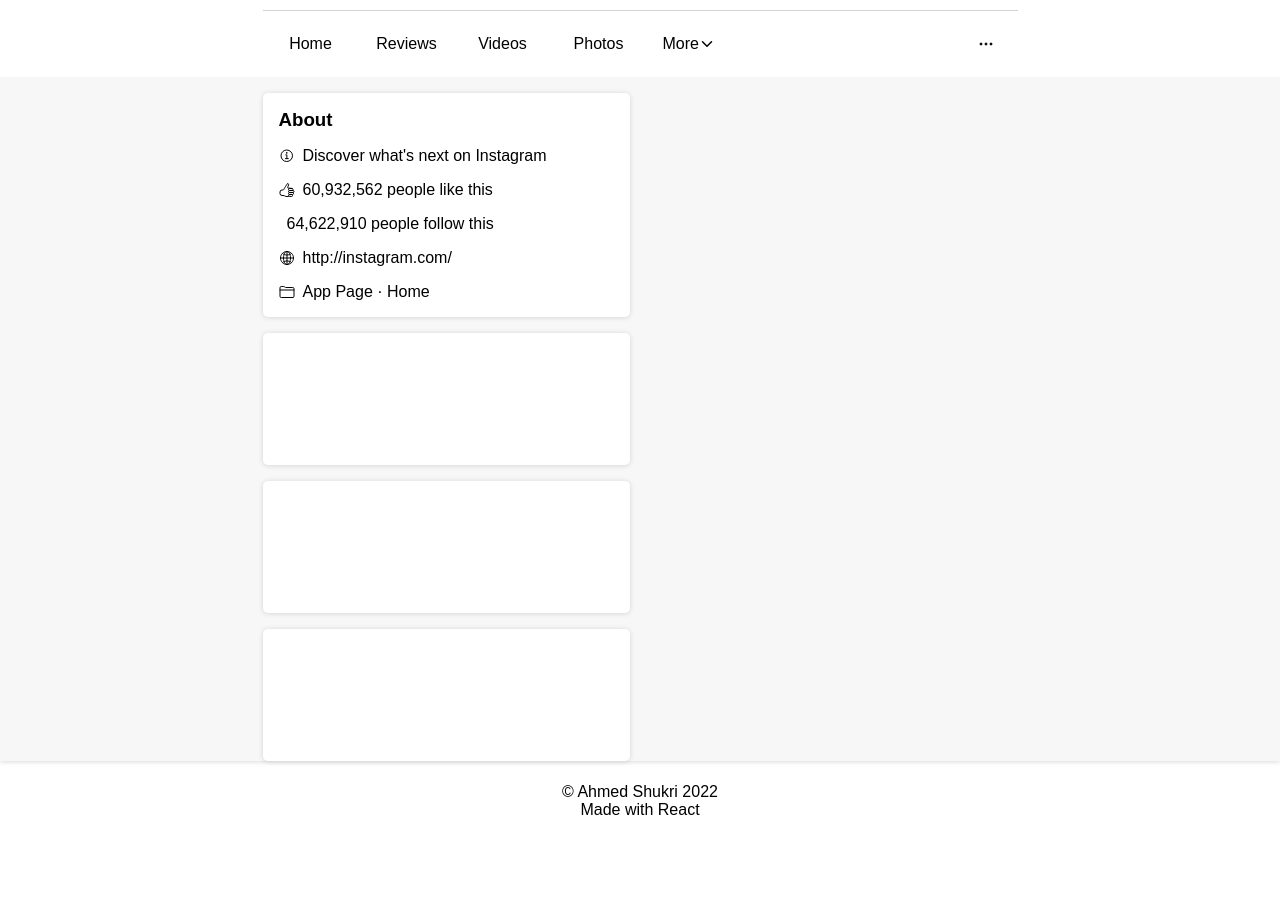
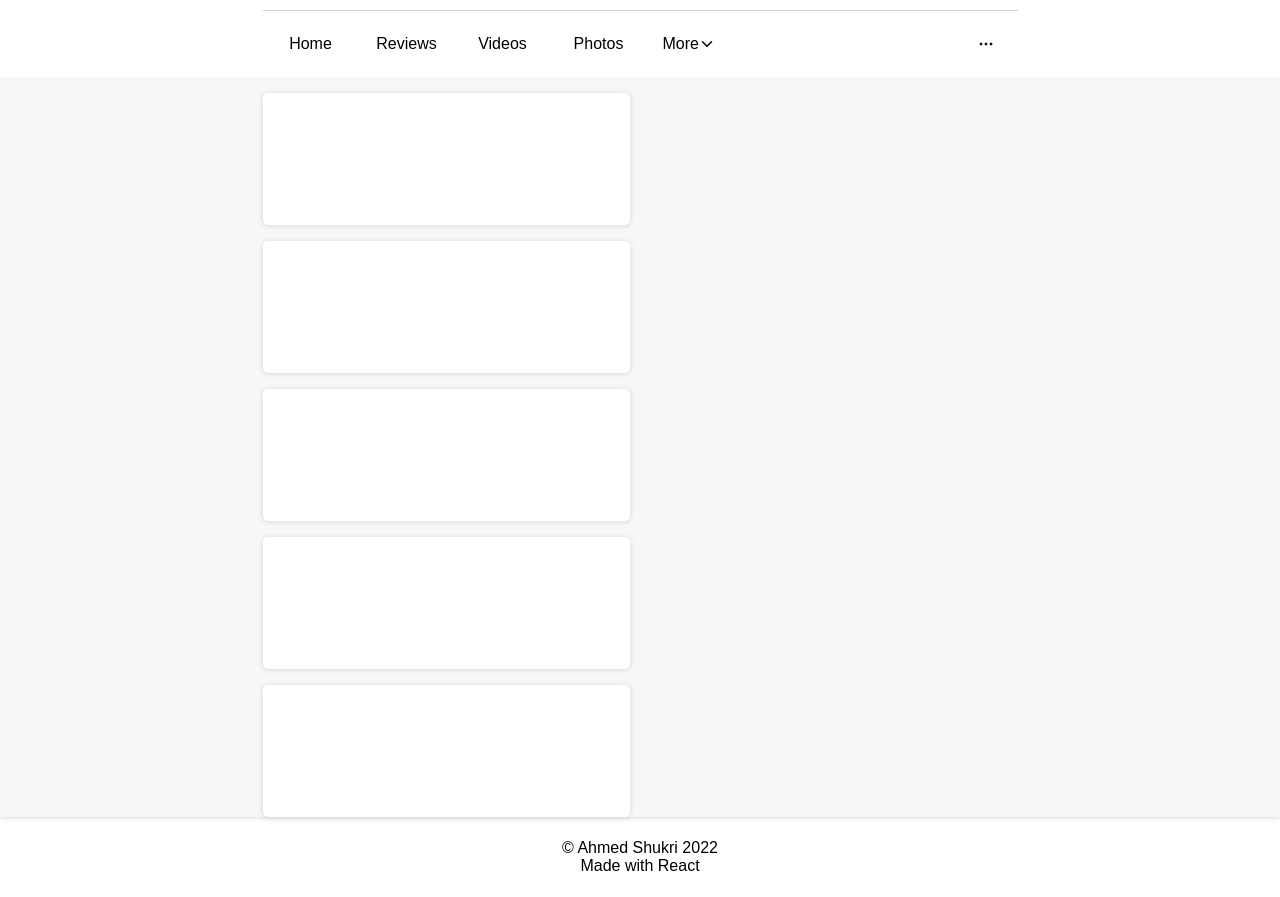
Before and after one commit to Ahmed-Shukri02/TextApp, a React (Create React App) app: page /reviews in a window 1280 px wide. Shown: the part 478-1375 px from the top of the page. Before the commit the page ends 1319 px from the top, so only its background shows below. Built offline with nearby package versions, Linux system fonts and the light colour scheme.

Commit message:
added routers for profile

```diff
--- a/src/Main.js
+++ b/src/Main.js
@@ -1,24 +1,26 @@
 import React from "react";
+import { BrowserRouter as Router, Route, Switch } from "react-router-dom";
 import "./index-style.css";
 import "./components/Content/Content.css";
 import ProfileCard from "./components/ProfileCard";
-import ContentLeft from "./components/Content/ContentLeft";
-import ContentRight from "./components/Content/ContentRight";
+import ContentHome from "./components/Content/ContentHome/ContentHome";
+import ContentReview from "./components/Content/ContentReview/ContentReview";
 
 
 export default function Main(){
 
     return (
-        <div className="main-container">
-            <ProfileCard/>
+        <Router>
+            <div className="main-container">
+                <ProfileCard/>
+                <div className="content-container">
+                        <Switch>
+                            <Route path={"/home"}> <ContentHome/> </Route>
+                            <Route path={"/reviews"}> <ContentReview/> </Route>
+                        </Switch>
+                    </div>
 
-            <div className="content-container">
-                <div className="content">
-                    <ContentLeft/>
-                    <ContentRight/>
-                </div>
             </div>
-
-        </div>
+        </Router>
     )
 }
--- a/src/components/Content/Content.css
+++ b/src/components/Content/Content.css
@@ -1,3 +1,7 @@
+a {
+  all: unset;
+}
+
 .content-container {
   margin: 0 auto;
   background-color: rgb(247, 247, 247);
@@ -11,16 +15,17 @@
   flex-direction: row;
   padding-top: 1em;
 }
-.content .content-right {
+
+.content-home .content-home-right {
   flex-basis: 100%;
 }
-.content .content-left {
+.content-home .content-home-left {
   display: flex;
   flex-direction: column;
   gap: 1em;
   flex-basis: 80%;
 }
-.content .content-left > * {
+.content-home .content-home-left > * {
   min-height: 100px;
   width: 100%;
   background-color: white;
@@ -29,15 +34,34 @@
   padding: 1em;
   font-size: 1rem;
 }
-.content .content-left .about {
+.content-home .content-home-left .about {
   display: flex;
   flex-direction: column;
   gap: 1em;
 }
-.content .content-left .about > * {
+.content-home .content-home-left .about > * {
   display: flex;
   flex-direction: row;
   align-items: center;
   justify-content: start;
   gap: 0.5em;
+}
+
+.content-review .content-review-right {
+  flex-basis: 100%;
+}
+.content-review .content-review-left {
+  display: flex;
+  flex-direction: column;
+  gap: 1em;
+  flex-basis: 80%;
+}
+.content-review .content-review-left > * {
+  min-height: 100px;
+  width: 100%;
+  background-color: white;
+  box-shadow: 0 0.5px 5px lightgray;
+  border-radius: 5px;
+  padding: 1em;
+  font-size: 1rem;
 }/*# sourceMappingURL=Content.css.map */
--- a/src/components/Content/Content.scss
+++ b/src/components/Content/Content.scss
@@ -1,11 +1,13 @@
+a{
+    all: unset;
+}
+
 .content-container{
     margin: 0 auto;
-
     background-color: rgb(247, 247, 247);
 }
 
 .content{
-
     width: 80%;
     max-width: 755px;
     margin: 0 auto;
@@ -13,12 +15,14 @@
     display: flex;
     flex-direction: row;
     padding-top: 1em;
+}
 
-    .content-right{
+.content-home{
+    .content-home-right{
         flex-basis: 100%;
     }
 
-    .content-left{
+    .content-home-left{
         display: flex;
         flex-direction: column;
         gap: 1em;
@@ -49,3 +53,28 @@
         }
     }
 }
+
+
+.content-review{
+
+    .content-review-right{
+        flex-basis: 100%;
+    }
+
+    .content-review-left{
+        display: flex;
+        flex-direction: column;
+        gap: 1em;
+        flex-basis: 80%;
+
+        >*{
+            min-height: 100px;
+            width: 100%;
+            background-color: white;
+            box-shadow: 0 .5px 5px lightgray;
+            border-radius: 5px;
+            padding: 1em;
+            font-size: 1rem;
+        }
+    }
+}
--- /dev/null
+++ b/src/components/Content/ContentHome/ContentHome.js
@@ -0,0 +1,12 @@
+import React from "react";
+import ContentLeft from "./ContentLeft";
+import ContentRight from "./ContentRight";
+
+export default function ContentHome(){
+    return (
+        <div className="content content-home">
+            <ContentLeft/>
+            <ContentRight/>
+        </div>
+    )
+}
--- a/src/components/Content/ContentLeft.js
+++ b/src/components/Content/ContentHome/ContentLeft.js
@@ -1,12 +1,12 @@
 import React from "react";
-import FolderIcon from "../../icon-components/folder-outline";
-import GlobeIcon from "../../icon-components/globe-outline";
-import InfoIcon from "../../icon-components/information-circle-outline";
-import ThumbUpIcon from "../../icon-components/thumbs-up-outline";
+import FolderIcon from "../../../icon-components/folder-outline";
+import GlobeIcon from "../../../icon-components/globe-outline";
+import InfoIcon from "../../../icon-components/information-circle-outline";
+import ThumbUpIcon from "../../../icon-components/thumbs-up-outline";
 
 export default function ContentLeft(){
     return (
-        <div className="content-left">
+        <div className="content-home-left">
             <div className="about">
                 <h3>About</h3>
                 <div><InfoIcon/>Discover what's next on Instagram</div>
--- a/src/components/Content/ContentRight.js
+++ b/src/components/Content/ContentHome/ContentRight.js
@@ -2,7 +2,7 @@
 
 export default function ContentRight(){
     return (
-        <div className="content-right">
+        <div className="content-home-right">
 
         </div>
     )
--- /dev/null
+++ b/src/components/Content/ContentReview/ContentReview.js
@@ -0,0 +1,12 @@
+import React from "react";
+import ContentReviewLeft from "./ContentReviewLeft";
+import ContentReviewRight from "./ContentReviewRight";
+
+export default function ContentReview(){
+    return (
+        <div className="content content-review">
+            <ContentReviewLeft/>
+            <ContentReviewRight/>
+        </div>
+    )
+}
--- /dev/null
+++ b/src/components/Content/ContentReview/ContentReviewLeft.js
@@ -0,0 +1,13 @@
+import React from "react";
+
+export default function ContentReviewLeft(){
+    return (
+        <div className="content-review-left">
+            <div></div>
+            <div></div>
+            <div></div>
+            <div></div>
+            <div></div>
+        </div>
+    )
+}
--- /dev/null
+++ b/src/components/Content/ContentReview/ContentReviewRight.js
@@ -0,0 +1,9 @@
+import React from "react";
+
+export default function ContentReviewRight(){
+    return (
+        <div className="content-review-right">
+
+        </div>
+    )
+}
--- a/src/components/profileNav.js
+++ b/src/components/profileNav.js
@@ -1,4 +1,5 @@
 import React, {useState} from "react";
+import { Link } from "react-router-dom";
 import DropDown from "./Dropdown";
 import ArrowIcon from "../icon-components/arrow-redo-outline";
 import DotsIcon from "../icon-components/ellipsis-horizontal-outline";
@@ -6,6 +7,20 @@
 import ExpandDownIcon from "../icon-components/chevron-down-outline";
 
 export default function ProfileNav(){
+
+    const [current, setCurrent] = useState([true, false, false, false])
+
+
+    function handleClick(e){
+        // find div with current class
+        let prevNav = document.querySelector(".currentNav");
+        prevNav && prevNav.classList.remove("currentNav");
+
+        // add current class to clicked element
+        let newNav = e.target.parentElement;
+
+        newNav.classList.add("currentNav");
+    }
 
     const more_dropdown = (
     <div className="dropdown">
@@ -30,10 +45,27 @@
     return (
         <div className="profile-nav">
             <div className="profile-nav-selections">
-                <div>Home</div>
-                <div>Reviews</div>
-                <div>Videos</div>
-                <div>Photos</div>
+                <div>
+                    <Link to='/home' onClick={ (e) => handleClick(e)}> </Link>
+                    <div className="selection-content">Home</div>
+                </div>
+
+                <div>
+                    <Link to='/reviews' onClick={(e) => handleClick(e)}></Link>
+                    <div className="selection-content">Reviews</div>
+                </div>
+
+                <div>
+                    <Link to='/videos' onClick={(e) => handleClick(e)}> </Link>
+                    <div className="selection-content">Videos</div>
+                </div>
+
+                <div>
+                    <Link to='/photos' onClick={(e) => handleClick(e)}> </Link>
+
+                    <div className="selection-content">Photos</div>
+                </div>
+
                 <DropDown className="dropdown-selection" info={more_content}/>
             </div>
 
--- a/src/index-style.css
+++ b/src/index-style.css
@@ -138,12 +138,16 @@
   align-items: center;
   justify-content: center;
   gap: 0.4em;
+  transition: all 0.2s ease-out;
   cursor: pointer;
 }
 .profile-card .profile-link .profile-link-button span {
   color: white;
   font-weight: 500;
   font-size: 1.1em;
+}
+.profile-card .profile-link .profile-link-button:hover {
+  background-color: #165baf;
 }
 .profile-card .profile-link .cube-icon {
   width: 17px;
@@ -162,7 +166,6 @@
   height: 1.5em;
   margin-top: 0.2rem;
   gap: 0.5em;
-  cursor: pointer;
 }
 
 .profile-nav {
@@ -192,6 +195,7 @@
   flex-direction: row;
 }
 .profile-nav .profile-nav-selections > * {
+  position: relative;
   width: 4em;
   text-align: center;
   padding: 1em;
@@ -199,9 +203,19 @@
   cursor: pointer;
   transition: all 0.2s ease-out;
 }
+.profile-nav .profile-nav-selections > * a {
+  position: absolute;
+  top: 0;
+  left: 0;
+  width: 100%;
+  height: 100%;
+}
 .profile-nav .profile-nav-selections > *:hover {
   background-color: lightgray;
   border-radius: 4px;
+}
+.profile-nav .profile-nav-selections .currentNav {
+  border-bottom: 5px solid #1B74E4;
 }
 .profile-nav .curr-selection {
   border-bottom: 2px solid #1B74E4;
```
Also changed, not shown: src/index-style.scss (+17 -2 lines), 2 other files (tests, documents, lock files or other folders).
